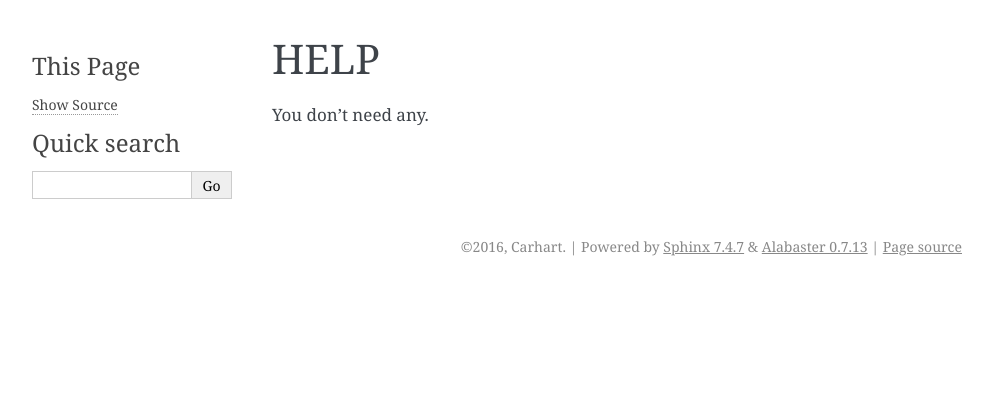
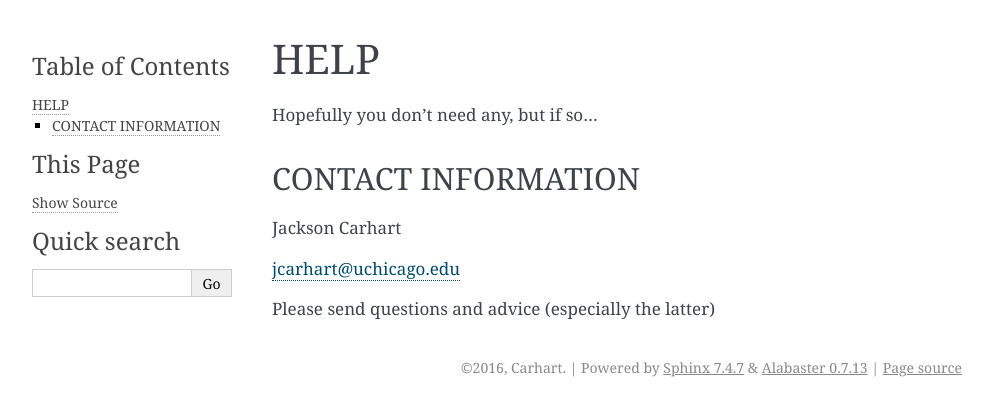
Before and after one commit to carhart/New, a Sphinx documentation site: the page built from source/help.rst, in a window 1280 px wide. Shown: the top 416 px of the page, without its empty margins (148-1141 px from the left). Built offline with Sphinx 7.4.7, drawn with Linux system fonts in a browser that asks for light colours; pages that are not in the unit, such as notebooks, are missing from menus.

Commit message:
Update help.rst

```diff
--- a/source/help.rst
+++ b/source/help.rst
@@ -1,4 +1,14 @@
+====
 HELP
 ====
 
-You don't need any.
+Hopefully you don't need any, but if so...
+
+CONTACT INFORMATION
+^^^^^^^^^^^^^^^^^^^
+
+Jackson Carhart
+
+jcarhart@uchicago.edu
+
+Please send questions and advice (especially the latter)
```
